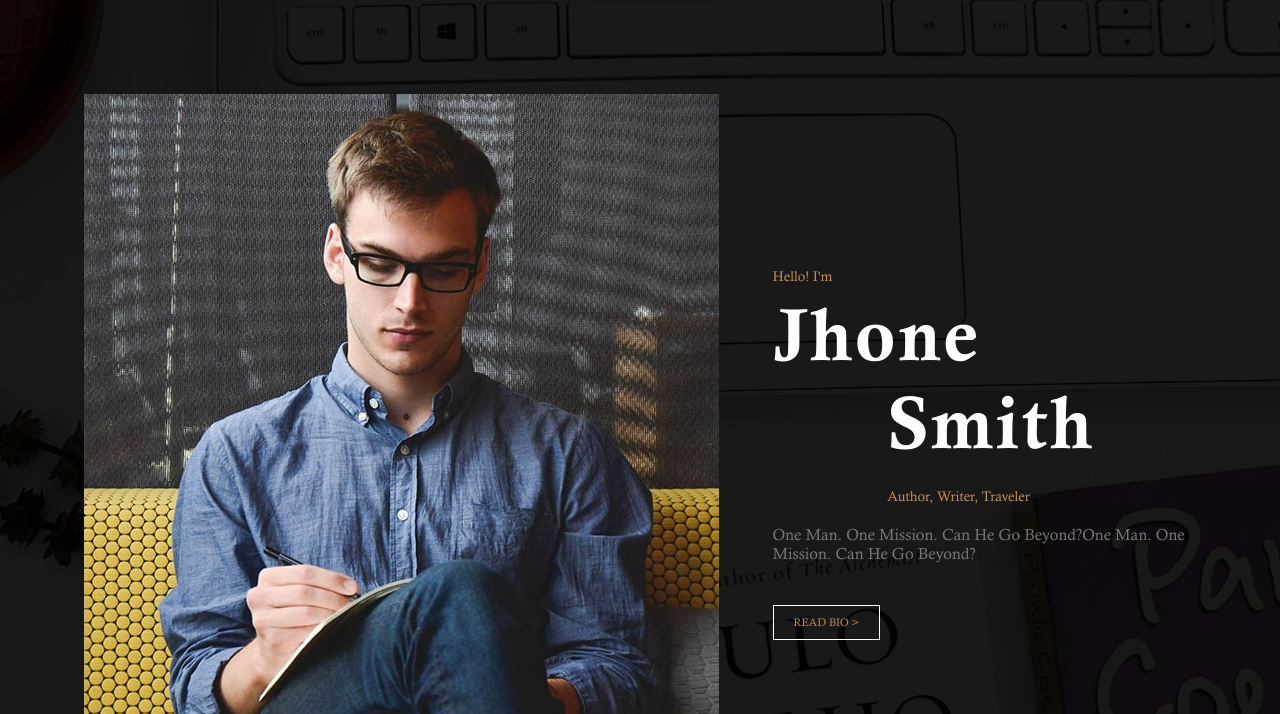
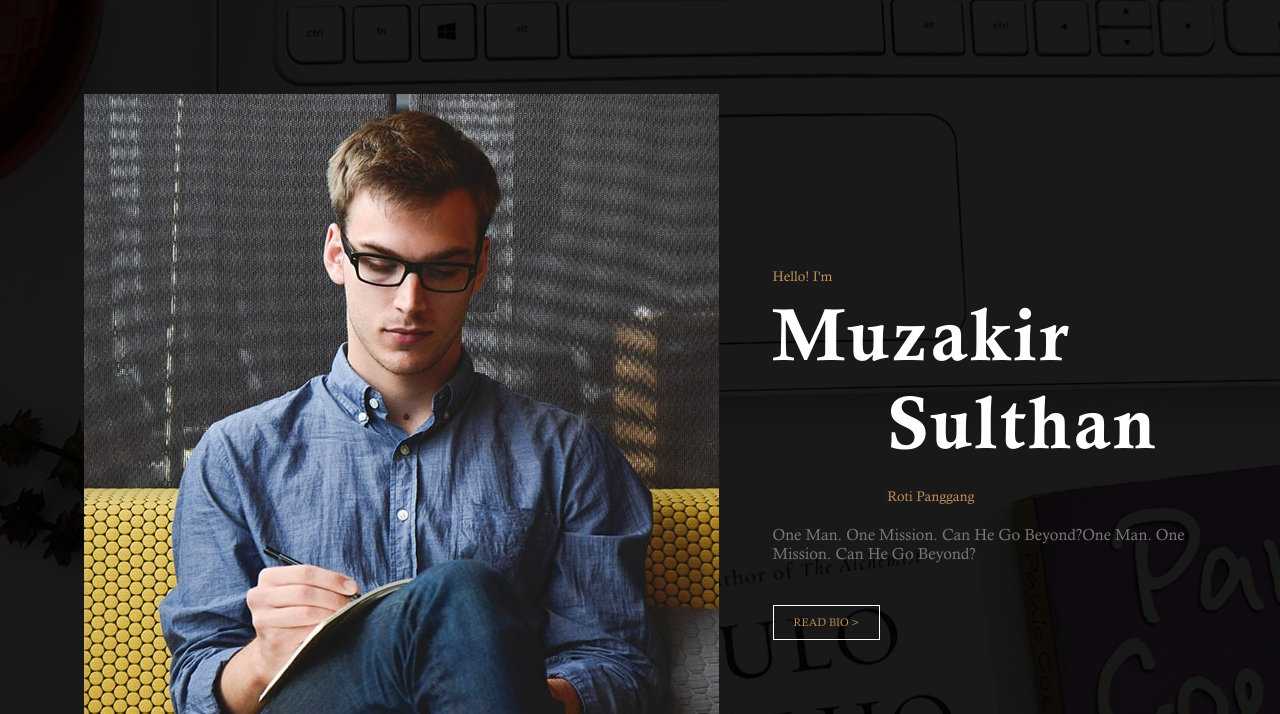
Before and after one commit to Jakiryuuu/Portofolio, a plain HTML site: page index.html in a window 1280 px wide. Shown: the part 86-800 px from the top of the page. Drawn offline with Linux system fonts and the light colour scheme.

Commit message:
Update index.html
Signed-off-by: Jakiryuuu <156046184+Jakiryuuu@users.noreply.github.com>

```diff
--- a/index.html
+++ b/index.html
@@ -12,7 +12,7 @@
 	<meta name="viewport" content="width=device-width, initial-scale=1, shrink-to-fit=no">
 	<link rel="stylesheet" href="css/style.css">
 	<link rel="stylesheet" href="css/slick.css">
-	<title>Author</title>
+	<title>Portofolio Jakir</title>
 </head>
 <body>
 
@@ -53,11 +53,11 @@
 			<div class="top-banner__text">
 				<div class="top-banner__text-up">
 					<span class="brand-span">Hello! I'm</span>
-					<h2 class="top-banner__h2">Jhone</h2>
+					<h2 class="top-banner__h2">Muzakir</h2>
 				</div>
 				<div class="top-banner__text-down">
-					<h2 class="top-banner__h2">Smith</h2>
-					<span class="brand-span">Author, Writer, Traveler</span>
+					<h2 class="top-banner__h2">Sulthan</h2>
+					<span class="brand-span">Roti Panggang</span>
 				</div>
 				<p>One Man. One Mission. Can He Go Beyond?One Man. One Mission. Can He Go Beyond?</p>
 				<a href="#" class="brand-button">Read bio > </a>
```
